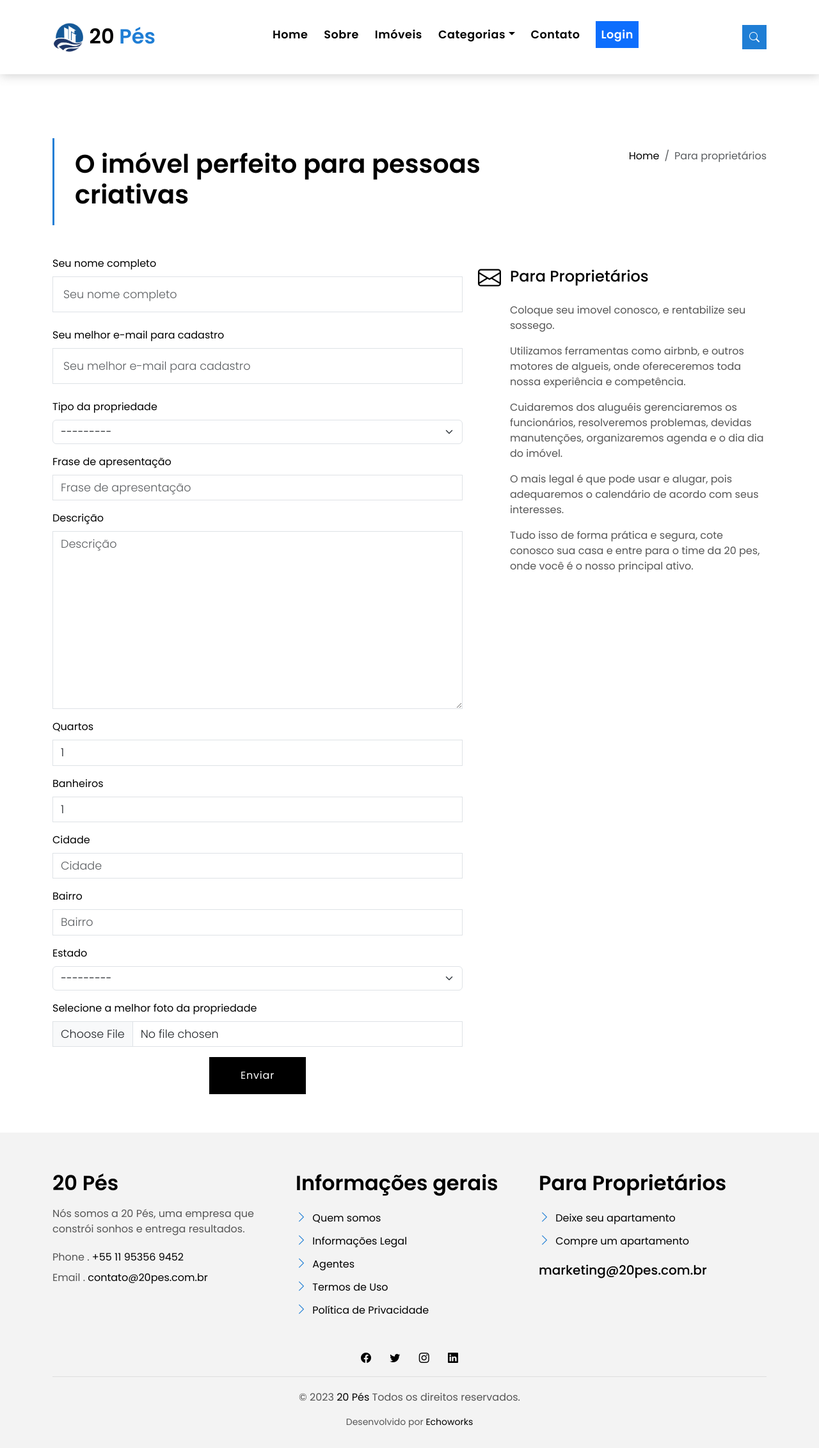
After one commit to everlon/20pes, a Django app: page /imoveis-cadastro/ in a window 1280 px wide. The commit adds this page. Shown: the whole page at 64% size. Run offline with Django 4.2, Linux system fonts and the light colour scheme; data comes from the database, SQL or seed files in the repository; both versions use the stored data as it was after the commit; some libraries are stand-ins or nearby versions.

```diff
--- a/imoveis/forms.py
+++ b/imoveis/forms.py
@@ -1,5 +1,7 @@
 from django import forms
 from django.core.mail.message import EmailMessage
+
+from .models import Imovel
 
 class ContatoForm(forms.Form):
     nome = forms.CharField(label='Nome completo', max_length=100, widget=forms.TextInput(attrs={'class': 'form-control form-control-lg form-control-a mb-4', 'required': 'required',}))
@@ -23,3 +25,62 @@ class ContatoForm(forms.Form):
             headers={'Reply-To': email}
         )
         mail.send()
+
+
+class propertyNewForm(forms.ModelForm):
+    nome = forms.CharField(label='Seu nome completo', max_length=100, widget=forms.TextInput(attrs={'class': 'form-control form-control-lg form-control-a mb-4', 'required': 'required',}))
+    email = forms.EmailField(label='Seu melhor e-mail para cadastro', max_length=100, widget=forms.TextInput(attrs={'class': 'form-control form-control-lg form-control-a mb-4', 'required': 'required',}))
+
+    class Meta:
+        model = Imovel
+
+        fields = (
+            'nome',
+            'email',
+            'categoria',
+            'titulo',
+            'descricao',
+            # 'preco',
+            # 'area',
+            'quartos',
+            'banheiros',
+            # 'suites',
+            # 'vagas_garagem',
+            # 'elevador',
+            # 'funcionarios',
+            # 'mobiliado',
+            # 'churrasqueira',
+            # 'piscina',
+            # 'lavanderia',
+            # 'portaria24',
+            # 'zelador',
+            # 'pet',
+            # 'endereco',
+            'cidade',
+            'bairro',
+            'uf',
+            'imagem'
+        )
+
+        labels = {
+            'categoria': 'Tipo da propriedade',
+            'titulo': 'Frase de apresentação',
+            'imagem': 'Selecione a melhor foto da propriedade',
+        }
+
+    def send_mail(self, senha, user):
+        from django.urls import reverse
+
+        nome = self.cleaned_data['nome']
+        email = self.cleaned_data['email']
+
+        conteudo = f'Nome: {nome}\nE-mail: {email}\nAssunto: Registro de usuário\nSenha temporária:{senha}\n\nAcesse o link para ATIVAR sua conta: {reverse("ativar_conta", args=[user.id])}'
+
+        mail = EmailMessage(
+            subject = f"20 Pés: Registro de usuário",
+            body=conteudo,
+            from_email='everlon@protonmail.com',
+            to=['everlon@protonmail.com',],
+            headers={'Reply-To': email}
+        )
+        mail.send()
--- a/imoveis/templates/footer.html
+++ b/imoveis/templates/footer.html
@@ -62,10 +62,10 @@
             <div class="w-body-a">
               <ul class="list-unstyled">
                 <li class="item-list-a">
-                  <i class="bi bi-chevron-right"></i> <a href="#">Deixe seu apartamento</a>
+                  <i class="bi bi-chevron-right"></i> <a href="{% url 'property-new' %}">Deixe seu apartamento</a>
                 </li>
                 <li class="item-list-a">
-                  <i class="bi bi-chevron-right"></i> <a href="#">Compre um apartamento</a>
+                  <i class="bi bi-chevron-right"></i> <a href="{% url 'contactus' %}">Compre um apartamento</a>
                 </li>
               </ul>
               <h5>marketing@20pes.com.br</h5>
--- a/imoveis/templates/nav.html
+++ b/imoveis/templates/nav.html
@@ -41,6 +41,10 @@
           <li class="nav-item">
             <a class="nav-link {% menu_active request 'contatos' %}" href="{% url 'contactus' %}">Contato</a>
           </li>
+
+          <li class="nav-item">
+            <a class="text-bg-primary p-2 nav-link {% menu_active request 'profile' %}" href="{% url 'property-grid' %}">Login</a>
+          </li>
         </ul>
       </div>
 
--- /dev/null
+++ b/imoveis/templates/property-new-form.html
@@ -0,0 +1,85 @@
+{% extends 'base.html' %}
+
+{% load static %}
+{% load django_bootstrap5 %}
+
+{% block content %}
+    <!-- ======= Intro Single ======= -->
+    <section class="intro-single">
+        <div class="container">
+          <div class="row">
+            <div class="col-md-12 col-lg-8">
+              <div class="title-single-box">
+                <h1 class="title-single">O imóvel perfeito para pessoas criativas</h1>
+              </div>
+            </div>
+            <div class="col-md-12 col-lg-4">
+              <nav aria-label="breadcrumb" class="breadcrumb-box d-flex justify-content-lg-end">
+                <ol class="breadcrumb">
+                  <li class="breadcrumb-item">
+                    <a href="#">Home</a>
+                  </li>
+                  <li class="breadcrumb-item active" aria-current="page">
+                    Para proprietários
+                  </li>
+                </ol>
+              </nav>
+            </div>
+          </div>
+        </div>
+      </section><!-- End Intro Single-->
+
+    <!-- ======= Contact Single ======= -->
+    <section class="contact">
+        <div class="container">
+          <div class="row">
+            <div class="col-sm-12">
+              <div class="row">
+                <div class="col-md-7">
+
+                    <form action="{% url 'property-new' %}" method="post" class="php-email-form">
+                        {% bootstrap_messages %}
+                        {% csrf_token %}
+                        {% bootstrap_form form layout='vertical' %}
+                        <div class="col-md-12 text-center">
+                            <button type="submit" class="btn btn-a">Enviar</button>
+                        </div>
+                    </form>
+
+                </div>
+                <div class="col-md-5 section-md-t3">
+                <div class="icon-box section-b2">
+                    <div class="icon-box-icon">
+                    <span class="bi bi-envelope"></span>
+                    </div>
+                    <div class="icon-box-content table-cell">
+                    <div class="icon-box-title">
+                        <h4 class="icon-title">Para Proprietários</h4>
+                    </div>
+                    <div class="icon-box-content">
+                        <p class="mb-3">
+                            Coloque seu imovel conosco, e rentabilize seu sossego.
+                        </p>
+                        <p class="mb-3">
+                            Utilizamos ferramentas como airbnb, e outros motores de algueis, onde ofereceremos toda nossa experiência e competência.
+                        </p>
+                        <p class="mb-3">
+                            Cuidaremos dos aluguéis gerenciaremos os funcionários, resolveremos problemas, devidas manutenções, organizaremos agenda e o dia dia do imóvel.
+                        </p>
+                        <p class="mb-3">
+                            O mais legal é que pode usar e alugar, pois adequaremos o calendário de acordo com seus interesses.
+                        </p>
+                        <p class="mb-3">
+                            Tudo isso de forma prática e segura, cote conosco sua casa e entre para o time da 20 pes, onde você é o nosso principal ativo.
+                        </p>
+                    </div>
+                    </div>
+                </div>
+                </div>
+                </div>
+                </div>
+                </div>
+                </div>
+                </section><!-- End Contact Single-->
+
+{% endblock %}
--- a/imoveis/urls.py
+++ b/imoveis/urls.py
@@ -1,10 +1,12 @@
 from django.urls import path
 
 from .views import (
+    AtivarContaView,
     IndexView,
     propertyListView,
     propertyDetailView,
     propertyCatListView,
+    propertyNewFormView,
     aboutView,
     contactView
 )
@@ -13,7 +15,9 @@ urlpatterns = [
     path('', IndexView.as_view(), name='home'),
     path('sobre/', aboutView.as_view(), name='about'),
     path('contatos/', contactView.as_view(), name='contactus'),
+    path('imoveis-cadastro/', propertyNewFormView.as_view(), name='property-new'),
     path('imoveis/', propertyListView.as_view(), name='property-grid'),
     path('imoveis/<slug:slug>', propertyCatListView.as_view(), name='property-categ'),
     path('p/<slug:slug>/', propertyDetailView.as_view(), name='property-single'),
+    path('ativar-conta/<int:user_id>/', AtivarContaView.as_view(), name='ativar_conta'),
 ]
--- a/imoveis/views.py
+++ b/imoveis/views.py
@@ -1,10 +1,33 @@
 from django.urls import reverse_lazy
 from django.contrib import messages
+from django.shortcuts import render, redirect
+import random
+from django.contrib.auth import get_user_model
 
-from django.views.generic import ListView, DetailView, TemplateView, FormView
+from django.views.generic import View, ListView, DetailView, TemplateView, FormView
 
-from .forms import ContatoForm
+from .forms import ContatoForm, propertyNewForm
 from .models import Imovel, Categoria
+
+
+def senha_aleatoria():
+    return ''.join([str(random.randint(0, 9)) for _ in range(6)])
+
+
+
+class AtivarContaView(View):
+    def get(self, request, *args, **kwargs):
+        user_id = kwargs.get('user_id')
+        user = get_user_model().objects.filter(id=user_id).first()
+
+        if user and not user.is_active:
+            user.is_active = True
+            user.save()
+            messages.success(request, 'Conta ativada com sucesso. Faça login para continuar.')
+        else:
+            messages.error(request, 'Ocorreu um erro ao ativar a conta. Por favor, entre em contato.')
+
+        return redirect('home')
 
 
 class IndexView(ListView):
@@ -45,6 +68,73 @@ class contactView(FormView):
     def form_invalid(self, form, *args, **kwargs):
         messages.error(self.request, 'Erro ao enviar e-mail, favor entrar em contato')
         return super(contactView, self).form_invalid(form, *args, **kwargs)
+
+
+class propertyNewFormView(View):
+    template_name = 'property-new-form.html'
+    form_class = propertyNewForm
+    success_url = reverse_lazy('property-new')
+
+    def get_context_data(self, **kwargs):
+        context = super().get_context_data(**kwargs)
+        context['property_cat'] = Categoria.objects.order_by('parent', 'titulo')
+        return context
+
+    def get(self, request, *args, **kwargs):
+        form = self.form_class()
+        return render(request, self.template_name, {'form': form})
+
+    def post(self, request, *args, **kwargs):
+        form = self.form_class(request.POST)
+        senha=senha_aleatoria()
+
+        if form.is_valid():
+            categoria=form.cleaned_data['categoria']
+            titulo=form.cleaned_data['titulo']
+            descricao=form.cleaned_data['descricao']
+            quartos=form.cleaned_data['quartos']
+            banheiros=form.cleaned_data['banheiros']
+            cidade=form.cleaned_data['cidade']
+            bairro=form.cleaned_data['bairro']
+            uf=form.cleaned_data['uf']
+            imagem=form.cleaned_data['imagem']
+
+            User = get_user_model()
+            try:
+                usuario = User.objects.create_user(
+                    username=form.cleaned_data['email'],
+                    email=form.cleaned_data['email'],
+                    first_name=form.cleaned_data['nome'],
+                    password=senha
+                )
+            except Exception as e:
+                messages.error(self.request, 'Erro ao enviar o imóvel. Verifique os dados novamente ou o e-mail já esta cadastrado. Caso já tenha cadastrado algum imóvel anteriormente faça o Login.')
+                return render(request, self.template_name, {'form': form})
+
+            try:
+                imovel = Imovel.objects.create(
+                    submitter=usuario,
+                    categoria=categoria,
+                    titulo=titulo,
+                    descricao=descricao,
+                    quartos=quartos,
+                    banheiros=banheiros,
+                    cidade=cidade,
+                    bairro=bairro,
+                    uf=uf,
+                    imagem=imagem
+                )
+            except Exception as e:
+                messages.error(self.request, 'Erro ao enviar o cadastro, favor entrar em contato.')
+                return render(request, self.template_name, {'form': form})
+
+            form.send_mail(senha, usuario)
+            messages.success(self.request, 'Cadastro enviado com sucesso. Você recebeu um e-mail com sua senha temporária. Acesse sua área de cliente pelo botão LOGIN no topo do site.')
+
+        else:
+            messages.error(self.request, 'Erro ao enviar o cadastro, verifique os dados novamente.')
+
+        return redirect('property-new')
 
 
 class propertyListView(ListView):
```
Also changed, not shown: imoveis/models.py (+15 -5 lines), db.sqlite3, imoveis/migrations/0009_imovel_churrasqueira_imovel_funcionarios_and_more.py (added), imoveis/migrations/0010_alter_imovel_churrasqueira_alter_imovel_lavanderia_and_more.py (added), imoveis/migrations/0011_alter_categoria_options_imovel_submitter.py (added).
